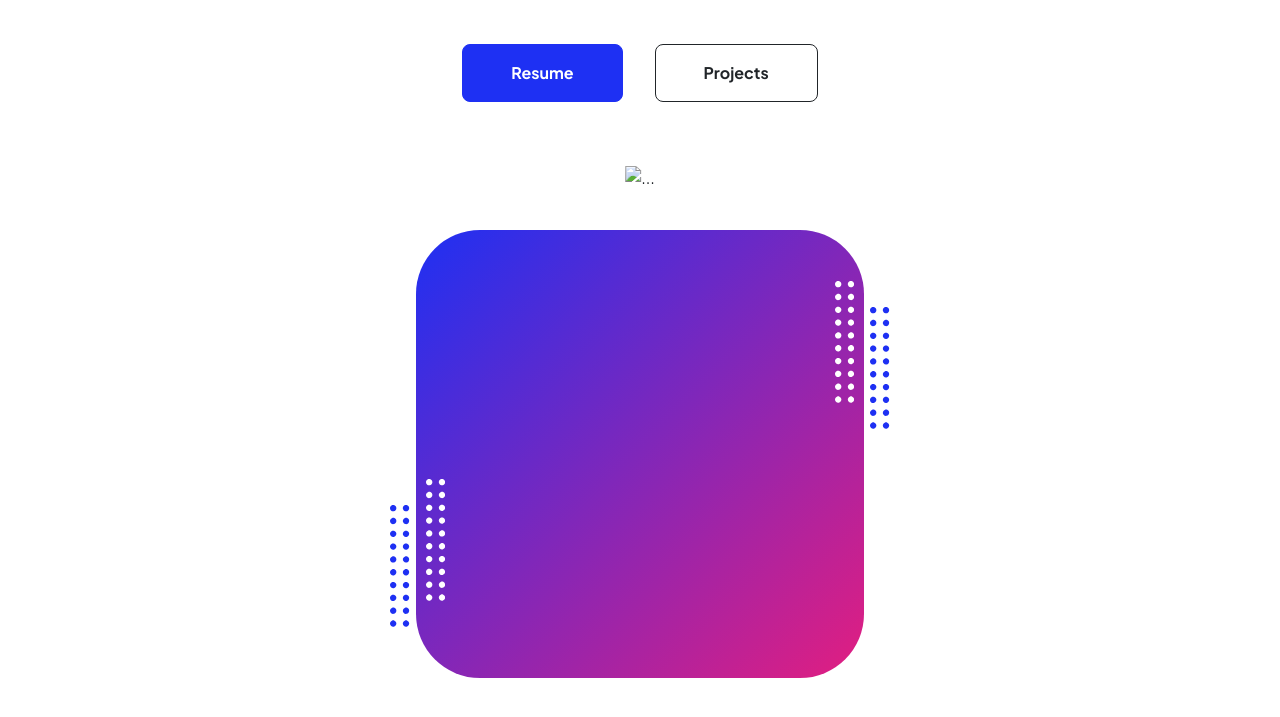
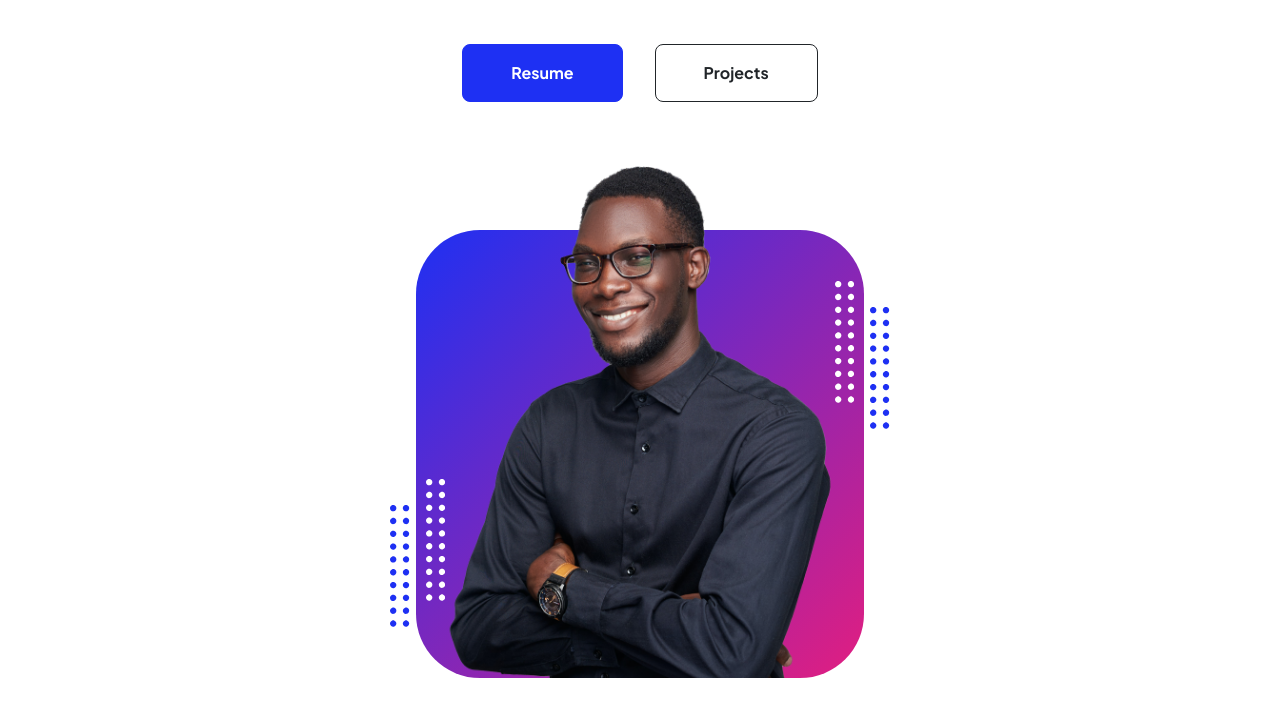
Before and after one commit to keraaaaam/keraaaaam.github.io, a plain HTML site: page index.html in a window 1280 px wide. Shown: the part 291-1008 px from the top of the page. Drawn offline with nearby package versions, Linux system fonts and the light colour scheme; files whose address does not match are found by name.

Commit message:
Update index.html

```diff
--- a/index.html
+++ b/index.html
@@ -56,7 +56,7 @@
                                 <div class="profile bg-gradient-primary-to-secondary">
                                     <!-- TIP: For best results, use a photo with a transparent background like the demo example below-->
                                     <!-- Watch a tutorial on how to do this on YouTube (link)-->
-                                    <img class="profile-img" src="assets/profile.png" alt="..." />
+                                    <img class="profile-img" src="profile.png" alt="..." />
                                     <div class="dots-1">
                                         <!-- SVG Dots-->
                                         <svg version="1.1" xmlns="http://www.w3.org/2000/svg" xmlns:xlink="http://www.w3.org/1999/xlink" x="0px" y="0px" viewBox="0 0 191.6 1215.4" style="enable-background: new 0 0 191.6 1215.4" xml:space="preserve">
```
